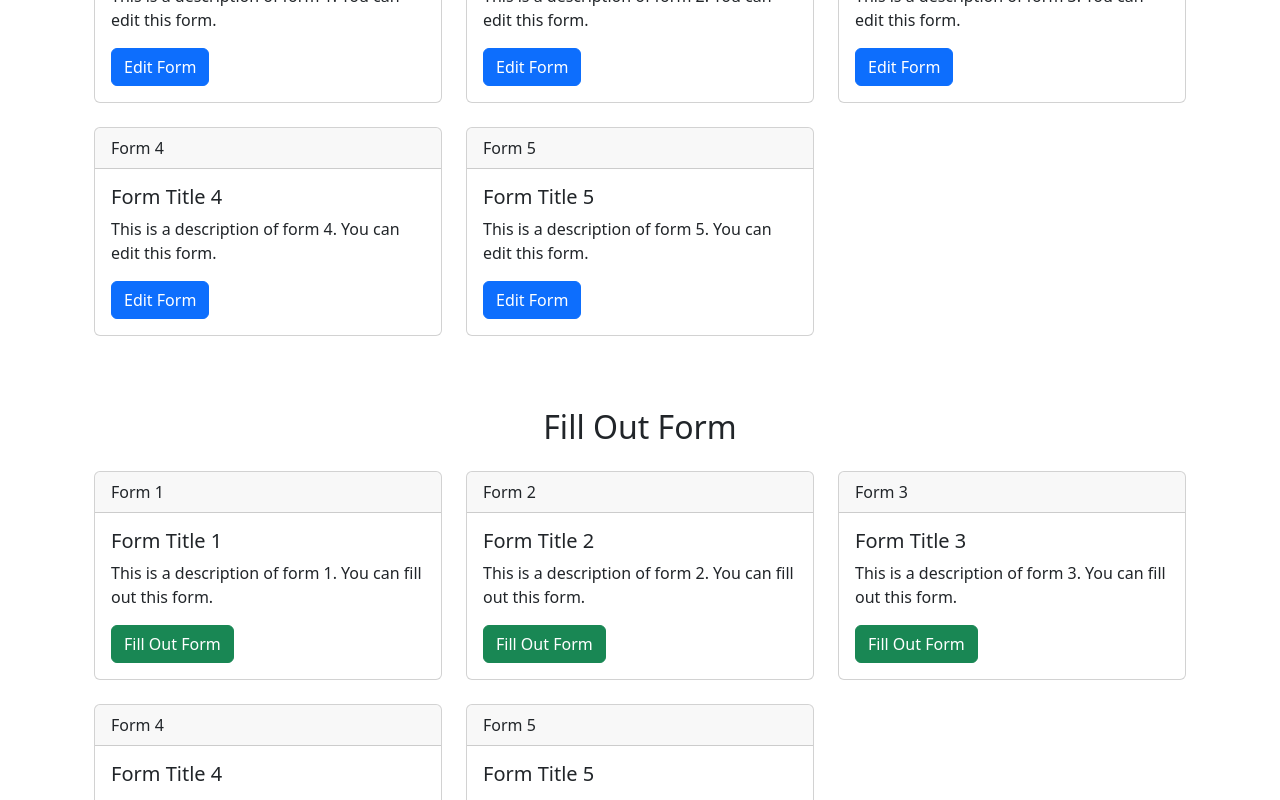
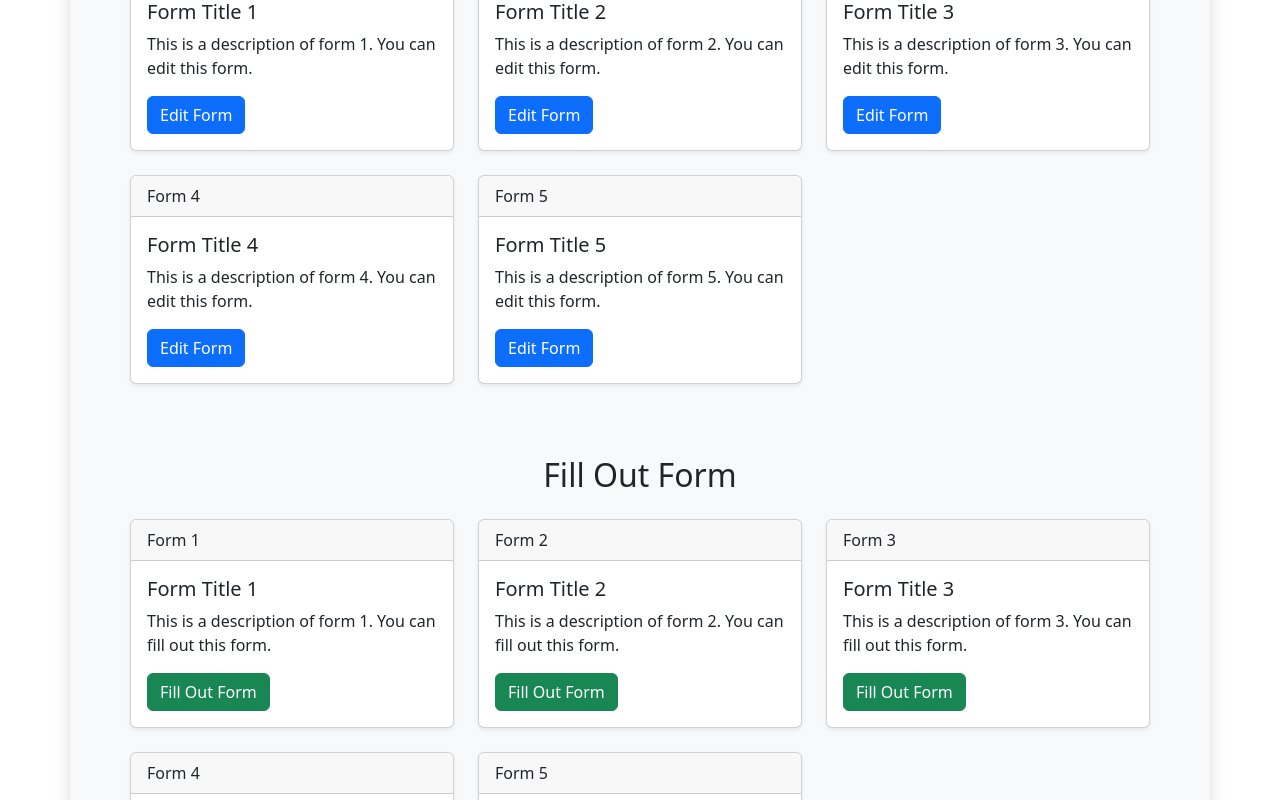
Before and after one commit to georgdronov/CourseProject, a React (Create React App) app in the folder client/: page / in a window 1280 px wide. Shown: the part 360-1160 px from the top of the page. Built offline with nearby package versions, Linux system fonts and the light colour scheme.

Commit message:
Update main page

```diff
--- a/client/src/pages/MainPage.jsx
+++ b/client/src/pages/MainPage.jsx
@@ -4,7 +4,7 @@ import { Link } from "react-router-dom";
 
 export const MainPage = (props) => {
   return (
-    <Container className="d-flex flex-column justify-content-center align-items-center min-vh-100">
+    <Container className="d-flex flex-column justify-content-center align-items-center min-vh-100 shadow bg-light p-5 rounded">
       <h1 className="text-center mb-5">Welcome to the Form Builder!</h1>
 
       <Button
@@ -21,7 +21,7 @@ export const MainPage = (props) => {
       <Row className="mb-5 w-100">
         {Array.from({ length: 5 }).map((_, idx) => (
           <Col md={6} lg={4} className="mb-4" key={idx}>
-            <Card>
+            <Card className="shadow-sm hover-shadow-lg">
               <Card.Header>Form {idx + 1}</Card.Header>
               <Card.Body>
                 <Card.Title>Form Title {idx + 1}</Card.Title>
@@ -40,7 +40,7 @@ export const MainPage = (props) => {
       <Row className="w-100">
         {Array.from({ length: 5 }).map((_, idx) => (
           <Col md={6} lg={4} className="mb-4" key={idx}>
-            <Card>
+            <Card className="shadow-sm hover-shadow-lg">
               <Card.Header>Form {idx + 1}</Card.Header>
               <Card.Body>
                 <Card.Title>Form Title {idx + 1}</Card.Title>
--- a/client/src/styles/index.css
+++ b/client/src/styles/index.css
@@ -36,3 +36,12 @@ html {
 .dragging {
   opacity: 0.5;
 }
+
+.hover-shadow-lg {
+  transition: box-shadow 0.3s ease-in-out;
+  background-color: black;
+}
+
+.hover-shadow-lg:hover {
+  box-shadow: 0 0.75rem 1.5rem rgba(0, 0, 0, 0.25);
+}
```
